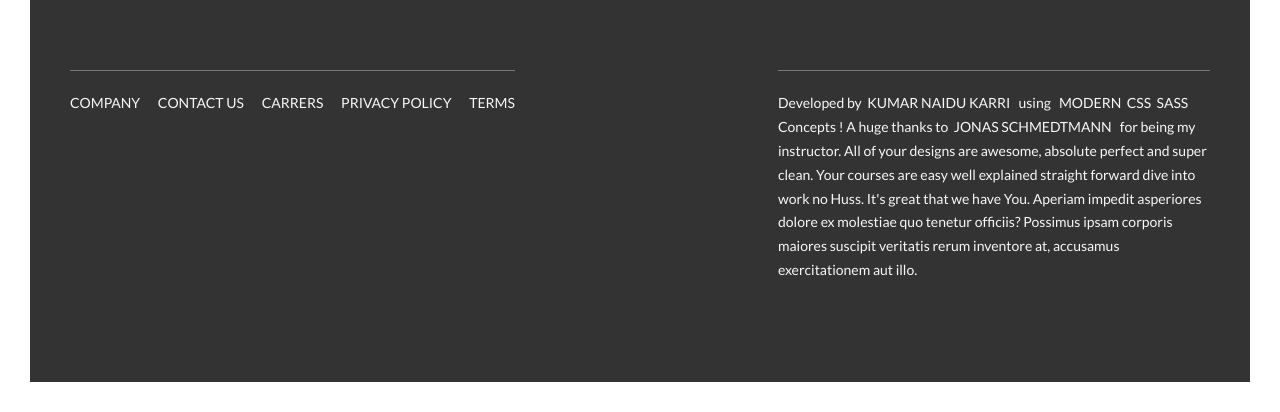
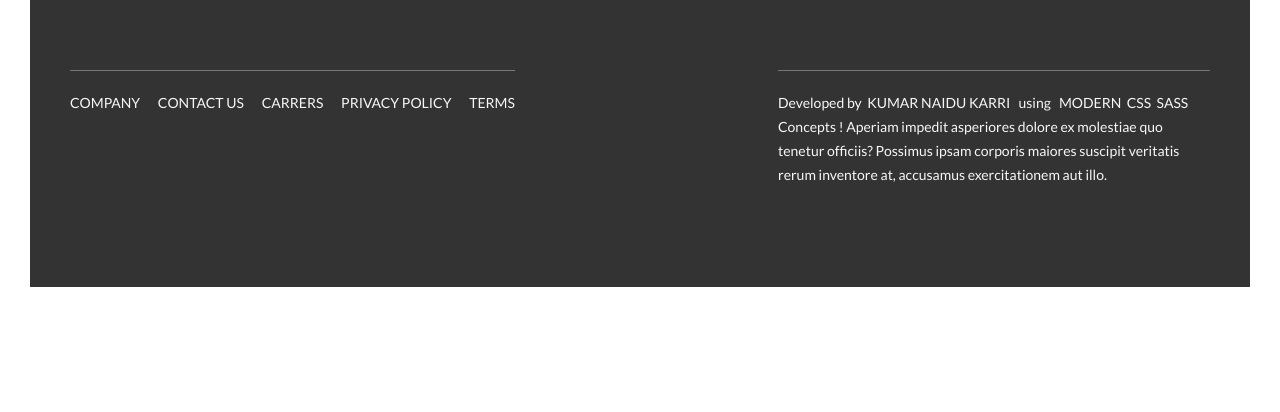
Before and after one commit to kumarnaidukarri/natours, a website: page index.html in a window 1280 px wide. Shown: the part 5788-6200 px from the top of the page. After the commit the page ends 6105 px from the top, so only its background shows below. Drawn offline with Linux system fonts and the light colour scheme.

Commit message:
updated html file by removing small content

```diff
--- a/index.html
+++ b/index.html
@@ -501,14 +501,8 @@
             </a>
             using &nbsp;
             <a href="#" class="footer__link">Modern &nbsp;CSS &nbsp;SASS</a>
-            Concepts ! A huge thanks to
-            <a href="#" class="footer__link">
-              &nbsp;Jonas Schmedtmann &nbsp;
-            </a>
-            for being my instructor. All of your designs are awesome, absolute
-            perfect and super clean. Your courses are easy well explained
-            straight forward dive into work no Huss. It's great that we have
-            You. Aperiam impedit asperiores dolore ex molestiae quo tenetur
+            Concepts !
+            Aperiam impedit asperiores dolore ex molestiae quo tenetur
             officiis? Possimus ipsam corporis maiores suscipit veritatis rerum
             inventore at, accusamus exercitationem aut illo.
           </p>
```
